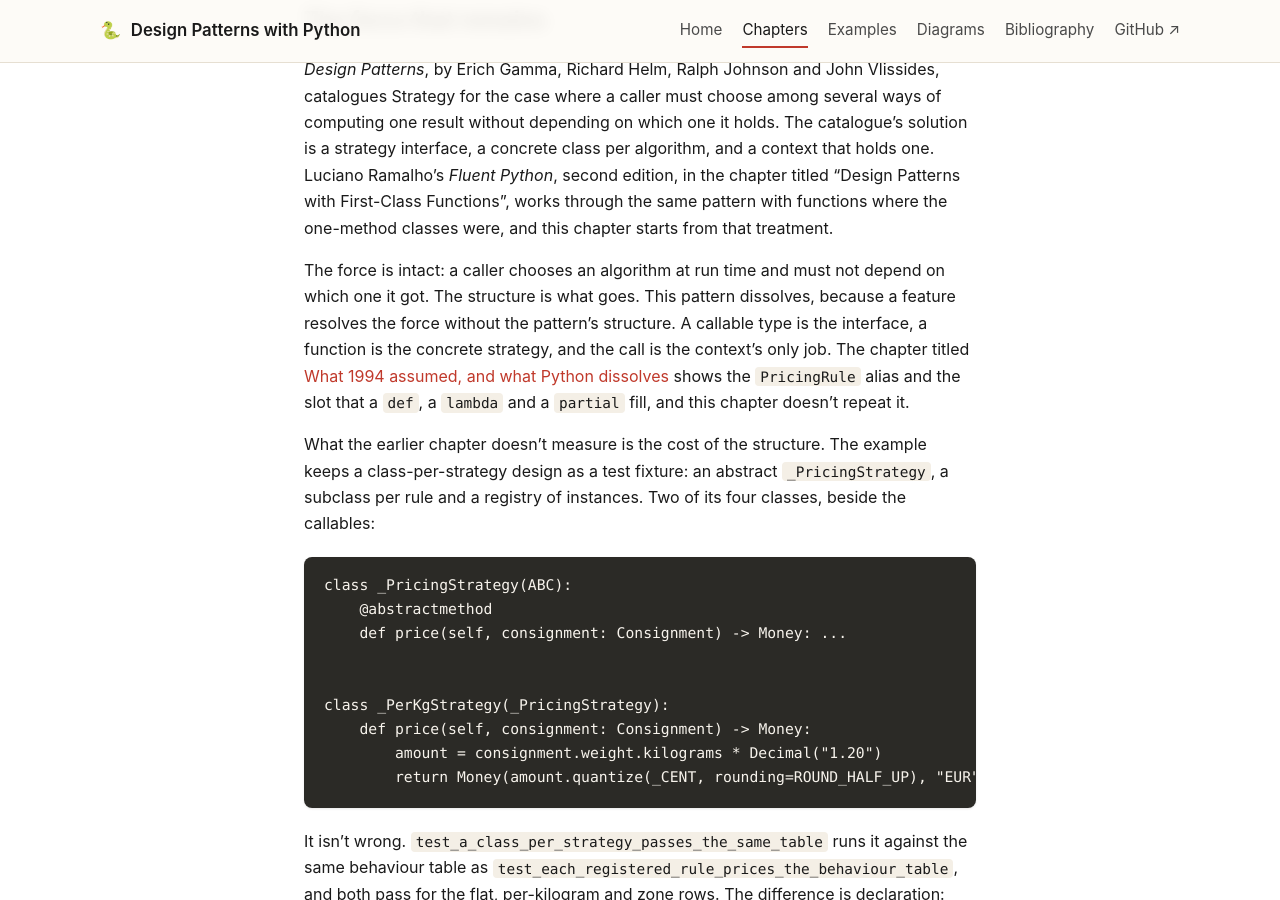
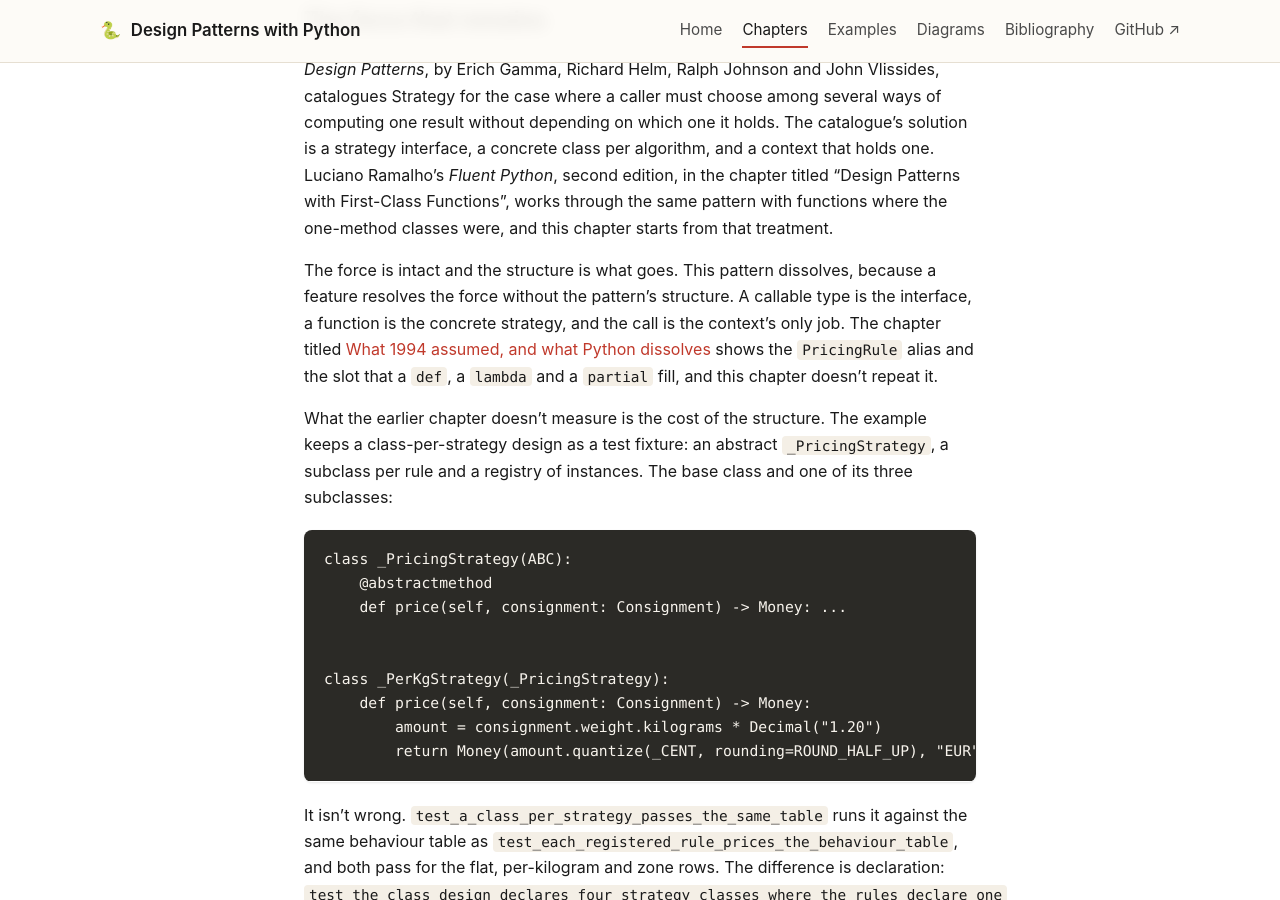
Before and after one commit to patterncatalyst/design-patterns-with-python, a Jekyll site: the page built from _docs/12-strategy-the-callable.md, in a window 1280 px wide and 900 px high, scrolled down 2101 px. Built offline with Jekyll 4.4.1, drawn with Linux system fonts in a browser that asks for light colours; some of the changed text lies outside the part shown.

Commit message:
docs(r06): round-2 fixes (referents, ch12 opening, ch03 Template Method wording, contractions)

````diff
--- a/_docs/12-strategy-the-callable.md
+++ b/_docs/12-strategy-the-callable.md
@@ -21,7 +21,7 @@ By the end of this chapter you can:
 
 Three failures come from treating a rule as something other than a value in a slot. A quote records `rule.__name__` so that a disputed invoice can name its rule, and it crashes on the first rule built with `partial`. A registry holds the class `ZoneRate` where an instance belongs, and every zone quote comes back priced as a `ZoneRate` object. A pull request adds an abstract `PricingStrategy`, three subclasses and a factory to do what a mapping of three callables does, and the reviewer has no test that says the extra structure buys anything.
 
-Each is a question about what a caller can rely on once it holds a rule: whether it can be named, and whether a second quote from it matches the first.
+All three come from misjudging what a caller can rely on once it holds a rule, and the slot's answer is short: it can call the rule with a consignment and get money back.
 
 {% include excalidraw.html name="12-strategy-the-callable" caption="Figure 12.1: One quote, three rules in a slot. The caller names a rule, the read-only RATE_RULES registry returns a callable, and quote records the name with the price, whether the rule is a function, a partial or a frozen dataclass." %}
 
@@ -31,9 +31,9 @@ Read the figure from the top. The accent box is the call, `quote(consignment, "z
 
 *Design Patterns*, by Erich Gamma, Richard Helm, Ralph Johnson and John Vlissides, catalogues Strategy for the case where a caller must choose among several ways of computing one result without depending on which one it holds. The catalogue's solution is a strategy interface, a concrete class per algorithm, and a context that holds one. Luciano Ramalho's *Fluent Python*, second edition, in the chapter titled "Design Patterns with First-Class Functions", works through the same pattern with functions where the one-method classes were, and this chapter starts from that treatment.
 
-The force is intact: a caller chooses an algorithm at run time and must not depend on which one it got. The structure is what goes. This pattern dissolves, because a feature resolves the force without the pattern's structure. A callable type is the interface, a function is the concrete strategy, and the call is the context's only job. The chapter titled [What 1994 assumed, and what Python dissolves]({{ '/docs/02-what-1994-assumed-and-python-dissolves/' | relative_url }}) shows the `PricingRule` alias and the slot that a `def`, a `lambda` and a `partial` fill, and this chapter doesn't repeat it.
+The force is intact and the structure is what goes. This pattern dissolves, because a feature resolves the force without the pattern's structure. A callable type is the interface, a function is the concrete strategy, and the call is the context's only job. The chapter titled [What 1994 assumed, and what Python dissolves]({{ '/docs/02-what-1994-assumed-and-python-dissolves/' | relative_url }}) shows the `PricingRule` alias and the slot that a `def`, a `lambda` and a `partial` fill, and this chapter doesn't repeat it.
 
-What the earlier chapter doesn't measure is the cost of the structure. The example keeps a class-per-strategy design as a test fixture: an abstract `_PricingStrategy`, a subclass per rule and a registry of instances. Two of its four classes, beside the callables:
+What the earlier chapter doesn't measure is the cost of the structure. The example keeps a class-per-strategy design as a test fixture: an abstract `_PricingStrategy`, a subclass per rule and a registry of instances. The base class and one of its three subclasses:
 
 <!-- fmt:off -->
 ```python
````
Also changed, not shown: other parts of _docs/12-strategy-the-callable.md (+2 -2 lines), _docs/03-the-three-way-split.md (+1 -1 lines), _docs/13-template-method-and-the-function-alternative.md (+5 -5 lines), _plans/evidence/strategy-rule-forms.md (+1 -1 lines), _plans/r06-plan.md (+1 -2 lines), examples/12-strategy-the-callable/README.md (+2 -2 lines), examples/13-template-method-and-the-function-alternative/README.md (+1 -1 lines).
